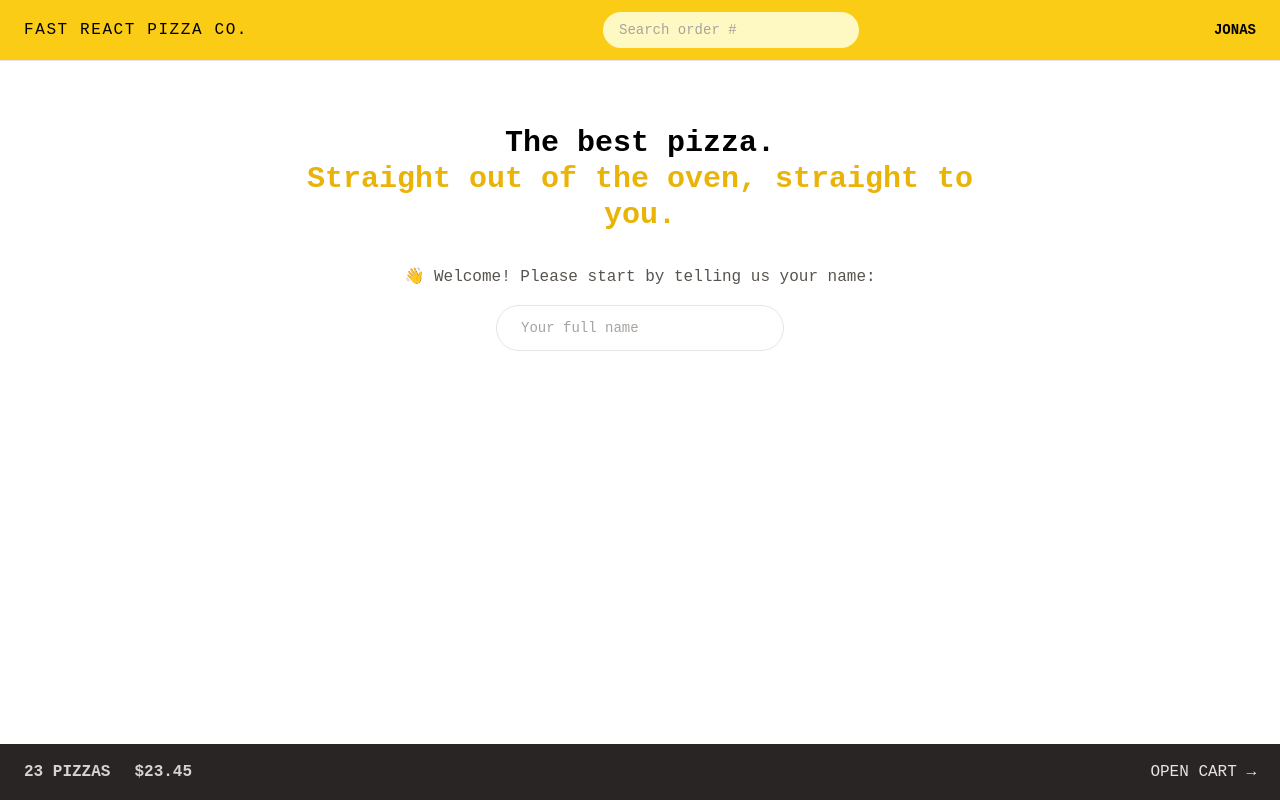
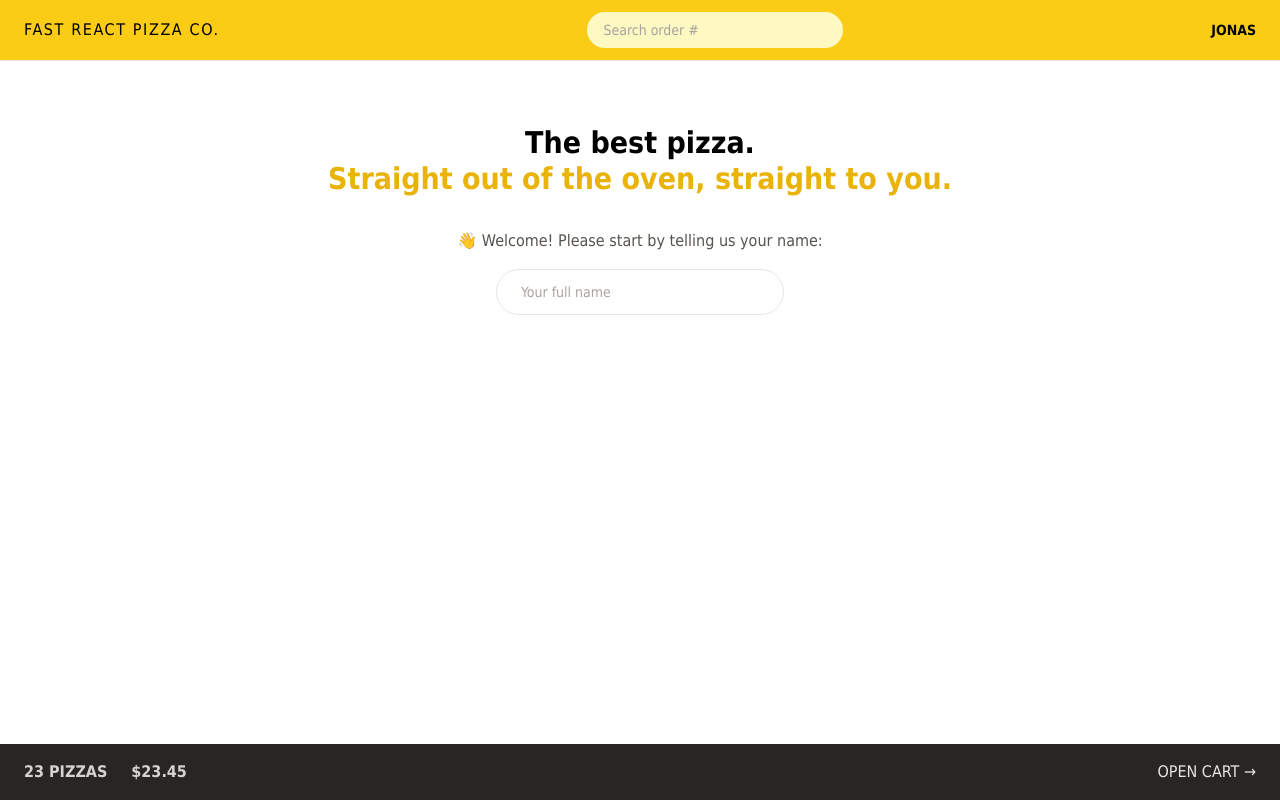
Before and after one commit to Samuel-Bonghanoy/Meshi, a React (Vite) app: page / in a window 1280 px wide. Built offline with nearby package versions, Linux system fonts and the light colour scheme.

Commit message:
feat: added tailwind styles

```diff
--- a/tailwind.config.js
+++ b/tailwind.config.js
@@ -4,7 +4,7 @@ export default {
   content: ["./index.html", "./src/**/*.{js,ts,jsx,tsx}"],
   theme: {
     fontFamily: {
-      sans: "Roboto Mono, monospace",
+      sans: "Tahoma, monospace",
     },
 
     extend: {
```
